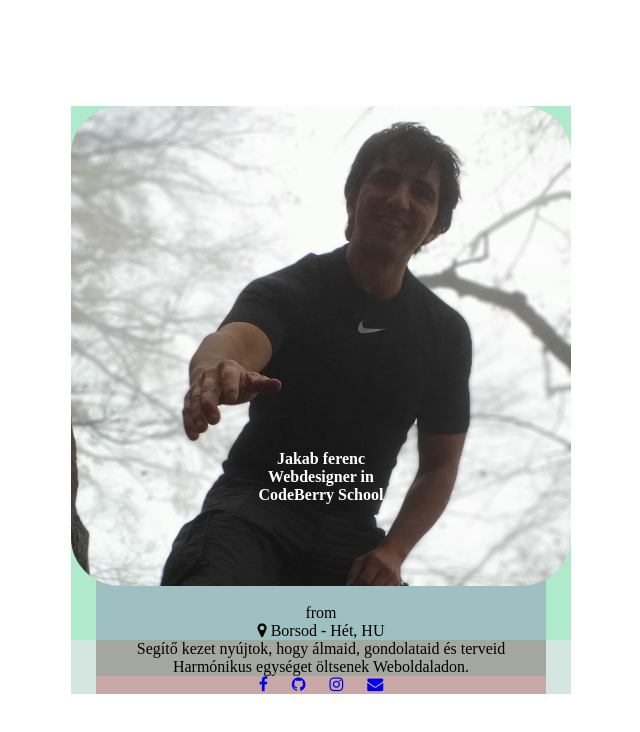
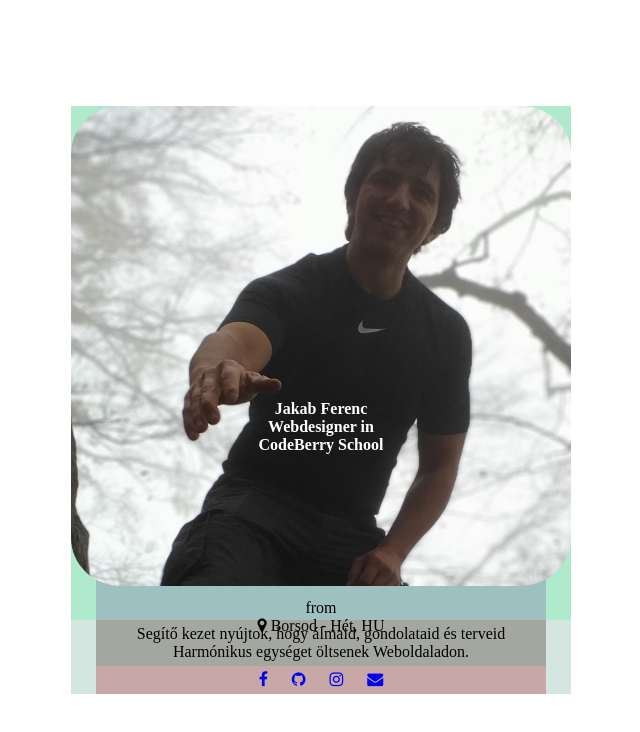
Before and after one commit to webdesigner1985/aboutme, a plain HTML site: page index.html in a window 1280 px wide. Shown: the whole page, without its empty margins (319-959 px from the left). Drawn offline with Linux system fonts and the light colour scheme.

Commit message:
today last update

```diff
--- a/index.html
+++ b/index.html
@@ -13,7 +13,7 @@
     <div class="head">
       <div class="profile-image"><img src="assets/profile.jpg" alt="Profilképem"></div>
       <div class="name-headline">
-        <h1>Jakab ferenc</h1>
+        <h1>Jakab Ferenc</h1>
           <h2>Webdesigner in <br> CodeBerry School</h2>
           <p>from</p>
           <spam class="map"><i class="fa fa-map-marker" aria-hidden="true"></i> Borsod - Hét, HU</spam>
--- a/main.css
+++ b/main.css
@@ -61,12 +61,12 @@ body {
 }
 
 .name-headline {
-  margin-top:-140px;
-  height:190px;
+  margin-top:-190px;
+  height:220px;
 }
 
 h2{
-  padding-bottom: 100px;
+  padding-bottom: 145px;
 }
 
 ul {
@@ -85,3 +85,11 @@ h1, h2{
 p{
   text-align:center;
 }
+
+.about{
+  padding: 5px 5px 5px 5px;
+}
+
+.links{
+  padding: 5px 5px 5px 5px;
+}
```
